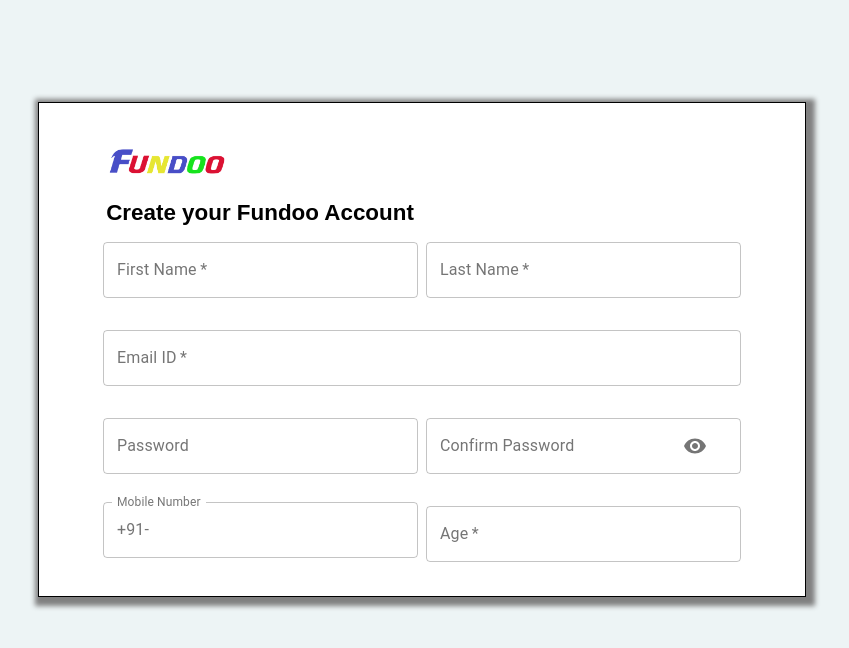
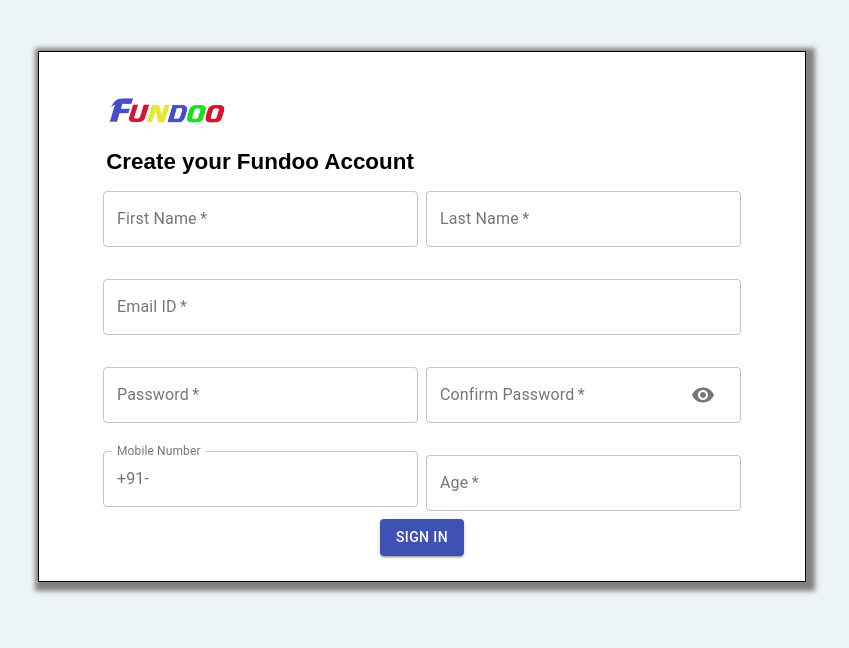
Before and after one commit to Prashant2411/Fundoo, a React (Create React App) app: page / in a window 1280 px wide. Both pictures are taken after a click on the element "Create Account". Shown: the top 648 px of the page, without its empty margins (218-1067 px from the left). Built offline with nearby package versions, Linux system fonts and the light colour scheme.

Commit message:
Added: Validation to Register Page

```diff
--- a/src/components/SignUp.jsx
+++ b/src/components/SignUp.jsx
@@ -1,16 +1,20 @@
-import React from "react";
+import React, { Fragment } from "react";
 import Grid from "@material-ui/core/Grid";
 import { withStyles } from "@material-ui/core/styles";
 import "../css/SignUp.css";
+import Button from "@material-ui/core/Button";
 import TextField from "@material-ui/core/TextField";
 import InputAdornment from "@material-ui/core/InputAdornment";
 import IconButton from "@material-ui/core/IconButton";
 import VisibilityIcon from "@material-ui/icons/Visibility";
 import VisibilityOffIcon from "@material-ui/icons/VisibilityOff";
+import regex from "../json/Regex.json";
+import DoneIcon from "@material-ui/icons/Done";
+import ClearIcon from "@material-ui/icons/ErrorOutlineSharp";
 
 const styles = (theme) => ({
   container: {
-    margin: "8% 20% 0 20%",
+    margin: "4% 20% 0 20%",
     border: "solid 1px",
     padding: "2% 5%",
     backgroundColor: "white",
@@ -25,11 +29,26 @@
   textField: {
     width: "100%",
   },
+  doneIcon: {
+    color: "green",
+  },
+  notDoneIcon: {
+    color: "red",
+  },
 });
 
 class SignUp extends React.Component {
   state = {
     showPassword: false,
+    firstName: "",
+    lastName: "",
+    email: "",
+    password: "",
+    cpassword: "",
+    mobileNumber: "",
+    age: "",
+    errorField: [],
+    emailValid: "",
   };
 
   showPassword = () => {
@@ -38,11 +57,15 @@
       : this.setState({ showPassword: true });
   };
 
+  handleChange = async (event) => {
+    this.setState({ [event.target.name]: event.target.value });
+  };
+
   render() {
     const { classes } = this.props;
 
     return (
-      <div className={classes.container}>
+      <form className={classes.container}>
         <Grid
           container
           direction="column"
@@ -67,28 +90,58 @@
                 className={classes.textField}
                 name="firstName"
                 margin="normal"
+                inputProps={{
+                  pattern: regex.firstName,
+                  title: "Alphabets Only",
+                }}
                 required
+                onChange={this.handleChange}
                 variant="outlined"
               />
             </Grid>
             <Grid item xs={12} sm={6}>
               <TextField
+                error={this.state.lastNameE}
                 label="Last Name"
                 type="text"
                 name="lastName"
                 className={classes.textField}
+                InputProps={{
+                  inputProps: {
+                    pattern: regex.lastName,
+                    title: "Alphabets Only",
+                  },
+                }}
                 margin="normal"
                 variant="outlined"
+                onChange={this.handleChange}
                 required
               />
             </Grid>
             <Grid item xs={12} sm={12}>
               <TextField
+                error={this.state.emailE}
                 label="Email ID"
                 name="email"
                 className={classes.textField}
                 margin="normal"
+                inputProps={{
+                  pattern: regex.email,
+                  title: "Enter email in format example@example.com",
+                }}
+                InputProps={{
+                  endAdornment: (
+                    <React.Fragment>
+                      {this.state.emailValid === "YES" ? (
+                        <DoneIcon className={classes.doneIcon} />
+                      ) : this.state.emailValid === "NO" ? (
+                        <ClearIcon className={classes.notDoneIcon} />
+                      ) : null}
+                    </React.Fragment>
+                  ),
+                }}
                 variant="outlined"
+                onChange={this.handleChange}
                 required
               />
             </Grid>
@@ -98,9 +151,17 @@
                 className={classes.textField}
                 name="password"
                 type={this.state.showPassword ? "text" : "password"}
+                InputProps={{
+                  inputProps: {
+                    pattern: regex.password,
+                    title:
+                      "Must Contain 1 capital and small letter, 1 digit and 1 special character and length between 6 to 15 ",
+                  },
+                }}
                 variant="outlined"
                 margin="normal"
-                onChange={this.props.handleChange}
+                onChange={this.handleChange}
+                required
               />
             </Grid>
             <Grid item xs={12} sm={6}>
@@ -113,7 +174,6 @@
                 margin="normal"
                 InputProps={{
                   endAdornment: (
-                    <InputAdornment>
                     <IconButton
                       className={classes.iconButton}
                       onClick={this.showPassword}
@@ -124,38 +184,64 @@
                         <VisibilityIcon />
                       )}
                     </IconButton>
-                    </InputAdornment>
                   ),
+                  inputProps: {
+                    pattern: this.state.password,
+                    title: "Passwords does not match",
+                  },
                 }}
-                onChange={this.props.handleChange}
+                onChange={this.handleChange}
+                required
               />
             </Grid>
             <Grid item xs={12} sm={6}>
               <TextField
+                error={this.state.mobileNumberE}
                 label="Mobile Number"
                 name="mobileNumber"
-                type="number"
+                onChange={this.handleChange}
                 className={classes.textField}
                 InputProps={{
                   startAdornment: <InputAdornment>+91-</InputAdornment>,
+                }}
+                inputProps={{
+                  pattern: regex.mobileNumber,
+                  title: "Enter valid phone number",
                 }}
                 variant="outlined"
               />
             </Grid>
             <Grid item xs={12} sm={6}>
               <TextField
+                error={this.state.ageE}
                 label="Age"
                 name="age"
                 type="number"
                 className={classes.textField}
+                InputProps={{
+                  inputProps: {
+                    max: 150,
+                    min: 1,
+                  },
+                }}
                 margin="normal"
                 variant="outlined"
+                onChange={this.handleChange}
                 required
               />
             </Grid>
           </Grid>
+          <Button
+            variant="contained"
+            color="primary"
+            name="currentInput"
+            type="submit"
+            className={classes.button}
+          >
+            SIGN IN
+          </Button>
         </Grid>
-      </div>
+      </form>
     );
   }
 }
--- /dev/null
+++ b/src/json/Regex.json
@@ -0,0 +1,7 @@
+{
+    "firstName" : "[A-Za-z]{2,15}",
+    "lastName" : "[A-Za-z]{3,15}",
+    "email" : "[a-zA-Z]+[.+-]?[a-zA-Z0-9]+[@][a-zA-Z]{3,}[.][a-z]{2,4}[.]?[a-zA-Z]*[.,]?",
+    "password" : "((?=.*[0-9])(?=.*[a-z])(?=.*[A-Z])(?=.*[@#$%]).{6,15})",
+    "mobileNumber" : "[5-9]{1}[0-9]{9}"
+}
```
Lines whose indentation alone changed are shown as unchanged.
